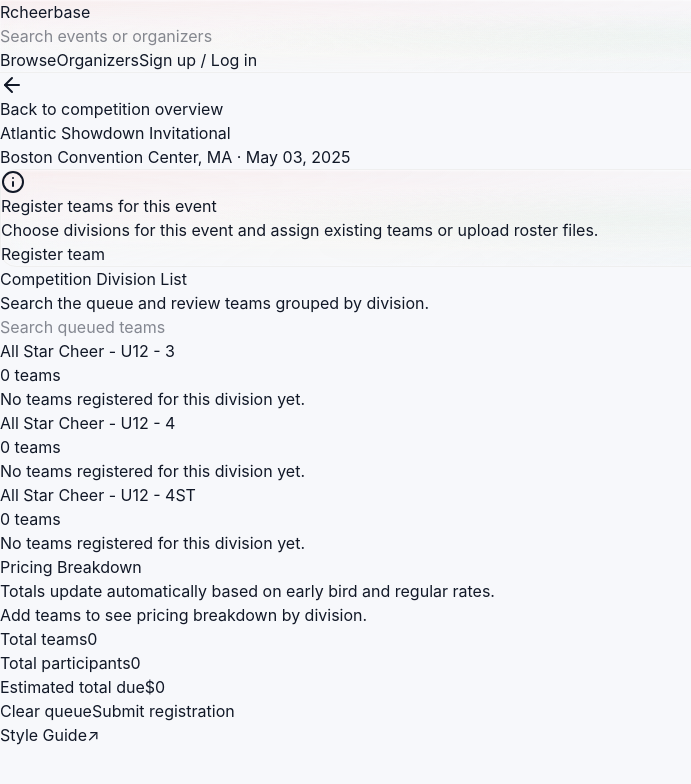
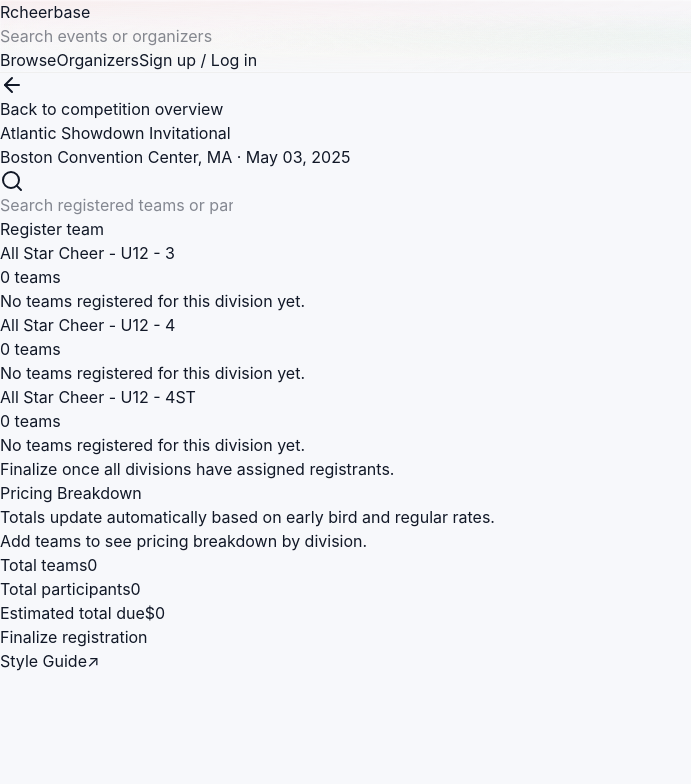
Before and after one commit to Jimmysmirlies/cheerbase-design, a Next.js app in the folder apps/demo/: page /events/atlantic-showdown/register in a window 1280 px wide. Shown: the top 784 px of the page, without its empty margins (0-691 px from the left). Built offline with nearby package versions, Linux system fonts and the light colour scheme.

Commit message:
registration edits

```diff
--- a/apps/demo/app/events/[eventId]/register/page.tsx
+++ b/apps/demo/app/events/[eventId]/register/page.tsx
@@ -36,8 +36,9 @@
   return (
     <main className="bg-background text-foreground min-h-screen">
       <NavBar />
-      <div className="mx-auto flex w-full max-w-5xl flex-col gap-8 px-6 py-10 sm:px-10">
-        <Button asChild variant="ghost" className="w-fit gap-2">
+      <div className="mx-auto flex w-full max-w-7xl flex-col gap-8 px-6 py-10 sm:px-10">
+        <div className="flex flex-col gap-4">
+          <Button asChild variant="link" className="-ml-2 w-fit gap-2 px-2">
             <Link href={`/events/${encodeURIComponent(event.id)}`}>
               <ArrowLeftIcon className="size-4" />
               Back to competition overview
@@ -50,6 +51,7 @@
               {event.location} · {event.date}
             </p>
           </header>
+        </div>
 
         <RegistrationFlow
           divisionPricing={divisionPricing}
--- a/apps/demo/components/nav-bar.tsx
+++ b/apps/demo/components/nav-bar.tsx
@@ -77,7 +77,7 @@
           <div className="flex flex-1 justify-center">
             {showSearch ? (
               <Input
-                className="w-full max-w-xl rounded-full px-5 py-3"
+                className="w-full max-w-xl"
                 placeholder="Search events or organizers"
                 type="search"
               />
--- a/apps/demo/components/ui/event-registration.tsx
+++ b/apps/demo/components/ui/event-registration.tsx
@@ -16,14 +16,7 @@
 
 import { cn } from '@workspace/ui/lib/utils'
 import { Button } from '@workspace/ui/shadcn/button'
-import {
-  Dialog,
-  DialogContent,
-  DialogDescription,
-  DialogFooter,
-  DialogHeader,
-  DialogTitle,
-} from '@workspace/ui/shadcn/dialog'
+import { Dialog, DialogContent, DialogDescription, DialogFooter, DialogHeader, DialogTitle } from '@workspace/ui/shadcn/dialog'
 import { Input } from '@workspace/ui/shadcn/input'
 import { Label } from '@workspace/ui/shadcn/label'
 import { RadioGroup, RadioGroupItem } from '@workspace/ui/shadcn/radio-group'
@@ -35,10 +28,8 @@
   SelectValue,
 } from '@workspace/ui/shadcn/select'
 
-import { ChevronDownIcon, UploadIcon } from 'lucide-react'
-import { InfoIcon } from 'lucide-react'
+import { ChevronDownIcon, PenSquareIcon, SearchIcon, Trash2Icon, UploadIcon } from 'lucide-react'
 
-import { GlassCard } from '@/components/ui/glass-card'
 import type { Person, TeamRoster } from '@/types/club'
 import type { DivisionPricing } from '@/types/events'
 import { formatFriendlyDate, formatPhoneNumber } from '@/utils/format'
@@ -78,6 +69,7 @@
   onConfirm?: (entries: RegistrationEntry[]) => void
 }
 
+// Section nickname: "Flow Shell" – orchestrates the primary registration workflow state.
 export function RegistrationFlow({
   divisionPricing,
   teams,
@@ -152,45 +144,26 @@
   }
 
   return (
-    <section className="space-y-8">
-      <GlassCard
-        showShadow={false}
-        className="border-border/40 bg-background/70 text-foreground flex flex-col gap-4 rounded-3xl border p-4 sm:flex-row sm:items-center sm:justify-between"
-      >
-        <div className="grid grid-cols-[auto_1fr] items-start gap-3">
-          <InfoIcon className="text-foreground size-5 translate-y-[2px]" aria-hidden="true" />
-          <div className="space-y-1 text-sm">
-            <p className="font-semibold leading-snug">Register teams for this event</p>
-            <p className="text-foreground/80 leading-snug">
-              Choose divisions for this event and assign existing teams or upload roster files.
-            </p>
-          </div>
-        </div>
-        <Button
-          type="button"
-          onClick={() => setIsModalOpen(true)}
-          disabled={!divisionOptions.length}
-          className="sm:justify-self-end"
-        >
-          Register team
-        </Button>
-      </GlassCard>
-
-      {/* Actions: search */}
-      <div className="space-y-4">
-        <div className="space-y-1">
-          <h3 className="heading-4">Competition Division List</h3>
-          <p className="text-muted-foreground text-xs">
-            Search the queue and review teams grouped by division.
-          </p>
-        </div>
+    <section className="w-full">
+      <div className="space-y-8 lg:grid lg:grid-cols-[minmax(0,1fr)_minmax(280px,360px)] lg:items-start lg:gap-8 lg:space-y-0">
+        <div className="space-y-8">
+          {/* Flow Shell · Search + register */}
+          <div className="flex flex-col gap-3 sm:flex-row sm:items-center sm:justify-between">
+            <div className="relative w-full sm:max-w-md">
+              <SearchIcon className="text-muted-foreground absolute left-3 top-1/2 size-4 -translate-y-1/2" />
               <Input
                 type="search"
                 value={searchTerm}
                 onChange={event => setSearchTerm(event.target.value)}
-          placeholder="Search queued teams"
-          className="sm:max-w-sm"
+                placeholder="Search registered teams or participants"
+                className="w-full pl-9"
               />
+            </div>
+            <Button type="button" variant="outline" onClick={() => setIsModalOpen(true)} disabled={!divisionOptions.length}>
+              Register team
+            </Button>
+          </div>
+
           <DivisionQueueSection
             entriesByDivision={groupedEntries}
             filteredEntriesByDivision={filteredGroupedEntries}
@@ -199,29 +172,39 @@
             searchTerm={sanitizedSearch}
             onRemoveEntry={handleRemoveEntry}
           />
+
+          <footer className="border-border/60 border-t pt-4">
+            <p className="text-muted-foreground text-xs">
+              Finalize once all divisions have assigned registrants.
+            </p>
+          </footer>
         </div>
 
-      <div className="space-y-4">
-        <div className="space-y-1">
-          <h3 className="heading-4">Pricing Breakdown</h3>
+        <aside className="mt-8 lg:mt-0 lg:sticky lg:top-24">
+          <div className="border-border/60 bg-background/70 rounded-2xl border">
+            <div className="border-border/60 space-y-1 border-b p-4">
+              <h3 className="text-sm font-semibold text-foreground">Pricing Breakdown</h3>
               <p className="text-muted-foreground text-xs">
                 Totals update automatically based on early bird and regular rates.
               </p>
             </div>
+            <div className="p-4">
               <PricingBreakdownPanel
                 entriesByDivision={groupedEntries}
                 divisionPricing={divisionPricing}
               />
+              <Button
+                type="button"
+                className="mt-4 w-full"
+                onClick={handleConfirm}
+                disabled={!entries.length}
+              >
+                Finalize registration
+              </Button>
             </div>
-
-      <footer className="border-border/60 flex flex-col gap-2 border-t pt-4 sm:flex-row sm:justify-between">
-        <Button type="button" variant="outline" onClick={handleClear} disabled={!entries.length}>
-          Clear queue
-        </Button>
-        <Button type="button" onClick={handleConfirm} disabled={!entries.length}>
-          Submit registration
-        </Button>
-      </footer>
+          </div>
+        </aside>
+      </div>
 
       <RegisterTeamModal
         open={isModalOpen}
@@ -328,15 +311,15 @@
 
   return (
     <Dialog open={open} onOpenChange={onOpenChange}>
-      <DialogContent className="max-w-xl space-y-6">
-        <DialogHeader>
+      <DialogContent className="max-w-xl rounded-2xl gap-0">
+        <DialogHeader className="mb-6">
           <DialogTitle>Register a team</DialogTitle>
           <DialogDescription>
             Select the team source, assign a division, and confirm to add it to the queue.
           </DialogDescription>
         </DialogHeader>
 
-        <section className="space-y-4">
+        <section className="space-y-4 mb-6">
           <div className="space-y-2">
             <Label className="text-muted-foreground text-xs uppercase tracking-wide">
               Team source
@@ -387,11 +370,17 @@
                   <SelectValue placeholder="Choose a team" />
                 </SelectTrigger>
                 <SelectContent className="max-h-64">
-                  {filteredTeams.map(team => (
+                  {filteredTeams.length ? (
+                    filteredTeams.map(team => (
                       <SelectItem key={team.id} value={team.id}>
                         {team.name}
                       </SelectItem>
-                  ))}
+                    ))
+                  ) : (
+                    <div className="text-muted-foreground px-3 py-2 text-sm">
+                      There are no teams in this division.
+                    </div>
+                  )}
                 </SelectContent>
               </Select>
             </div>
@@ -437,7 +426,7 @@
           )}
         </section>
 
-        <DialogFooter className="flex flex-col gap-2 sm:flex-row sm:justify-between">
+        <DialogFooter className="flex flex-col gap-2 pb-0 sm:flex-row sm:justify-between sm:pb-0">
           <Button type="button" variant="outline" onClick={() => onOpenChange(false)}>
             Cancel
           </Button>
@@ -483,6 +472,7 @@
 }
 
 // --- Division queue --------------------------------------------------------
+// Section nickname: "Queue Explorer" – groups divisions and keeps empty states consistent.
 
 type DivisionQueueSectionProps = {
   entriesByDivision: Record<string, RegistrationEntry[]>
@@ -526,7 +516,7 @@
   }
 
   return (
-    <div className="flex flex-col gap-4">
+    <div className="space-y-6">
       {divisionsToRender.map(divisionName => {
         const divisionEntries =
           (searchTerm
@@ -534,14 +524,13 @@
             : entriesByDivision[divisionName]) ?? []
 
         return (
-          <div key={divisionName} className="border-border/60 bg-background rounded-2xl border">
-            <div className="border-border/60 flex items-center justify-between border-b px-4 py-3">
-              <p className="text-foreground text-sm font-semibold">{divisionName}</p>
-              <span className="text-muted-foreground text-xs">
+          <section key={divisionName} className="space-y-3 border-t border-border/60 pt-4">
+            <div className="flex items-center justify-between">
+              <p className="text-sm font-medium text-foreground">{divisionName}</p>
+              <span className="text-muted-foreground text-xs font-medium">
                 {divisionEntries.length} {divisionEntries.length === 1 ? 'team' : 'teams'}
               </span>
             </div>
-            <div className="px-4 pb-4 pt-3">
             {divisionEntries.length ? (
               <div className="space-y-2">
                 {divisionEntries.map(entry => (
@@ -557,8 +546,7 @@
                 No teams registered for this division yet.
               </div>
             )}
-            </div>
-          </div>
+          </section>
         )
       })}
     </div>
@@ -566,6 +554,7 @@
 }
 
 // --- Pricing breakdown -----------------------------------------------------
+// Section nickname: "Pricing Snapshot" – summarises totals and pricing tiers.
 
 type PricingBreakdownPanelProps = {
   entriesByDivision: Record<string, RegistrationEntry[]>
@@ -637,7 +626,7 @@
   const hasAnySummary = pricingSummary.length > 0
 
   return (
-    <div className="border-border/60 bg-background space-y-3 rounded-2xl border p-4 text-sm">
+    <div className="space-y-3 text-sm">
       {hasAnySummary ? (
         pricingSummary.map(item => (
           <div key={item.division} className="space-y-1">
@@ -652,9 +641,9 @@
           </div>
         ))
       ) : (
-        <p className="text-muted-foreground text-xs">
+        <div className="border-border/60 text-muted-foreground rounded-xl border border-dashed p-4 text-xs">
           Add teams to see pricing breakdown by division.
-        </p>
+        </div>
       )}
       {hasUnpricedDivision && (
         <p className="text-xs text-amber-600">
@@ -680,6 +669,7 @@
 }
 
 // --- Team row --------------------------------------------------------------
+// Section nickname: "Team Capsule" – expandable roster review per team entry.
 
 type DivisionTeamRowProps = {
   entry: RegistrationEntry
@@ -697,7 +687,9 @@
     }
   }
 
-  const memberCount = entry.members?.length ?? entry.teamSize ?? 0
+  // Team Capsule · Raw roster data for the accordion.
+  const members = useMemo(() => entry.members ?? [], [entry.members])
+  const memberCount = members.length ? members.length : entry.teamSize ?? 0
   const secondaryLabel =
     entry.mode === 'existing'
       ? memberCount
@@ -723,50 +715,78 @@
         <div className="flex items-center gap-2">
           <Button
             variant="ghost"
-            size="sm"
+            size="icon"
             onClick={event => {
               event.stopPropagation()
               onRemove()
             }}
+            aria-label="Remove team"
           >
-            Remove
+            <Trash2Icon className="size-4" aria-hidden="true" />
           </Button>
+          <Button
+            variant="ghost"
+            size="icon"
+            onClick={event => {
+              event.stopPropagation()
+              toggleExpanded()
+            }}
+            aria-label={expanded ? 'Collapse team details' : 'Expand team details'}
+          >
             <ChevronDownIcon
               className={cn('size-4 transition-transform', expanded && 'rotate-180')}
             />
+          </Button>
         </div>
       </div>
       {expanded && (
-        <div className="border-border/60 text-muted-foreground space-y-2 border-t px-4 py-3 text-xs">
-          {entry.members?.length ? (
-            <div className="overflow-hidden rounded-xl border">
-              <table className="w-full table-fixed text-left">
+        <div className="border-border/60 text-muted-foreground border-t text-xs">
+          {members.length ? (
+            <div className="overflow-x-auto">
+              <table className="w-full table-auto text-left">
                 <thead className="bg-muted/40 text-muted-foreground">
                   <tr>
-                    <th className="px-3 py-2 font-medium">Name</th>
-                    <th className="px-3 py-2 font-medium">DOB</th>
-                    <th className="px-3 py-2 font-medium">Email</th>
-                    <th className="px-3 py-2 font-medium">Phone</th>
-                    <th className="px-3 py-2 text-right font-medium">Role</th>
+                    <th className="px-3 py-2 font-medium sm:px-4">Name</th>
+                    <th className="px-3 py-2 font-medium sm:px-4">DOB</th>
+                    <th className="px-3 py-2 font-medium sm:px-5">Email</th>
+                    <th className="px-3 py-2 font-medium sm:px-5">Phone</th>
+                    <th className="px-3 py-2 text-right font-medium sm:px-4">Role</th>
+                    <th className="px-3 py-2 text-right font-medium sm:px-4">Actions</th>
                   </tr>
                 </thead>
                 <tbody>
-                  {entry.members.map((member, index) => (
+                  {members.map((member, index) => (
                     <tr key={`${entry.id}-member-${index}`} className="border-t">
-                      <td className="text-foreground px-3 py-2">{member.name}</td>
-                      <td className="px-3 py-2">{formatFriendlyDate(member.dob)}</td>
-                      <td className="px-3 py-2">{member.email ?? '—'}</td>
-                      <td className="px-3 py-2">{formatPhoneNumber(member.phone)}</td>
-                      <td className="text-muted-foreground px-3 py-2 text-right">{member.type}</td>
+                      <td className="text-foreground px-3 py-2 sm:px-4">{member.name}</td>
+                      <td className="px-3 py-2 sm:px-4">{formatFriendlyDate(member.dob)}</td>
+                      <td className="px-3 py-2 sm:px-5">{member.email ?? '—'}</td>
+                      <td className="px-3 py-2 sm:px-5">{formatPhoneNumber(member.phone)}</td>
+                      <td className="text-muted-foreground px-3 py-2 text-right sm:px-4">
+                        {member.type}
+                      </td>
+                      <td className="px-3 py-2 text-right sm:px-4">
+                        <Button
+                          type="button"
+                          size="icon"
+                          variant="ghost"
+                          onClick={event => event.stopPropagation()}
+                          aria-label={`Edit ${member.name}`}
+                        >
+                          <PenSquareIcon className="size-4" aria-hidden="true" />
+                          <span className="sr-only">{`Edit ${member.name}`}</span>
+                        </Button>
+                      </td>
                     </tr>
                   ))}
                 </tbody>
               </table>
             </div>
           ) : entry.mode === 'existing' ? (
-            <p>Roster details will be pulled from your workspace once registration is submitted.</p>
+            <div className="p-4">
+              Roster details will be pulled from your workspace once registration is submitted.
+            </div>
           ) : (
-            <p>Roster file: {entry.fileName ?? 'Pending upload'}</p>
+            <div className="p-4">Roster file: {entry.fileName ?? 'Pending upload'}</div>
           )}
         </div>
       )}
--- a/apps/demo/package.json
+++ b/apps/demo/package.json
@@ -1,5 +1,5 @@
 {
-  "name": "@cheerbase/wwt-demo",
+  "name": "@cheerbase/demo-app",
   "version": "0.0.0",
   "type": "module",
   "private": true,
--- a/packages/ui/src/shadcn/button.tsx
+++ b/packages/ui/src/shadcn/button.tsx
@@ -12,6 +12,7 @@
     variants: {
       variant: {
         default: 'bg-primary text-primary-foreground shadow-xs hover:bg-primary/90',
+        accent: 'bg-accent text-accent-foreground shadow-xs hover:bg-accent/90',
         destructive:
           'bg-destructive text-white shadow-xs hover:bg-destructive/90 focus-visible:ring-destructive/20 dark:focus-visible:ring-destructive/40 dark:bg-destructive/60',
         outline:
```
Lines whose indentation alone changed are shown as unchanged.
